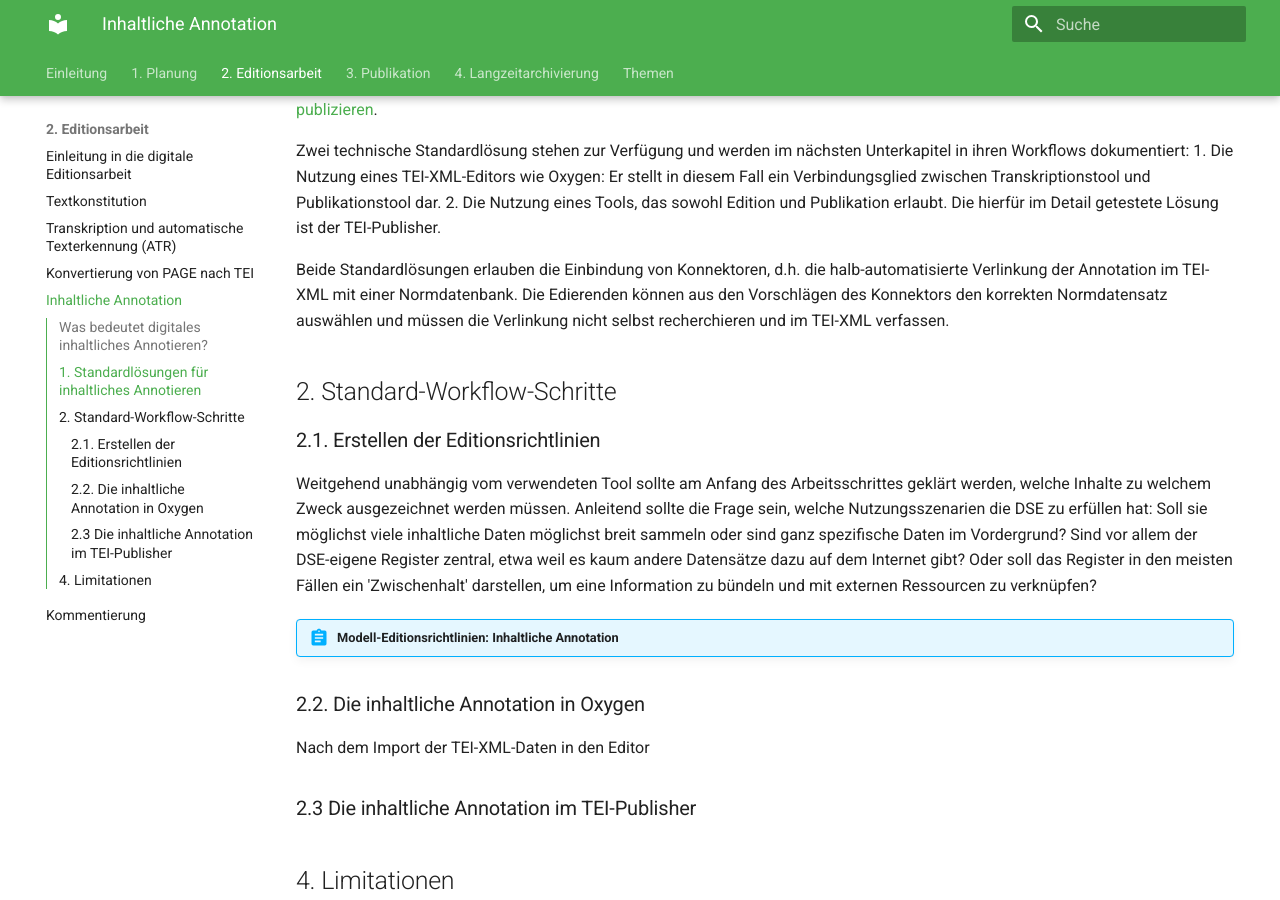
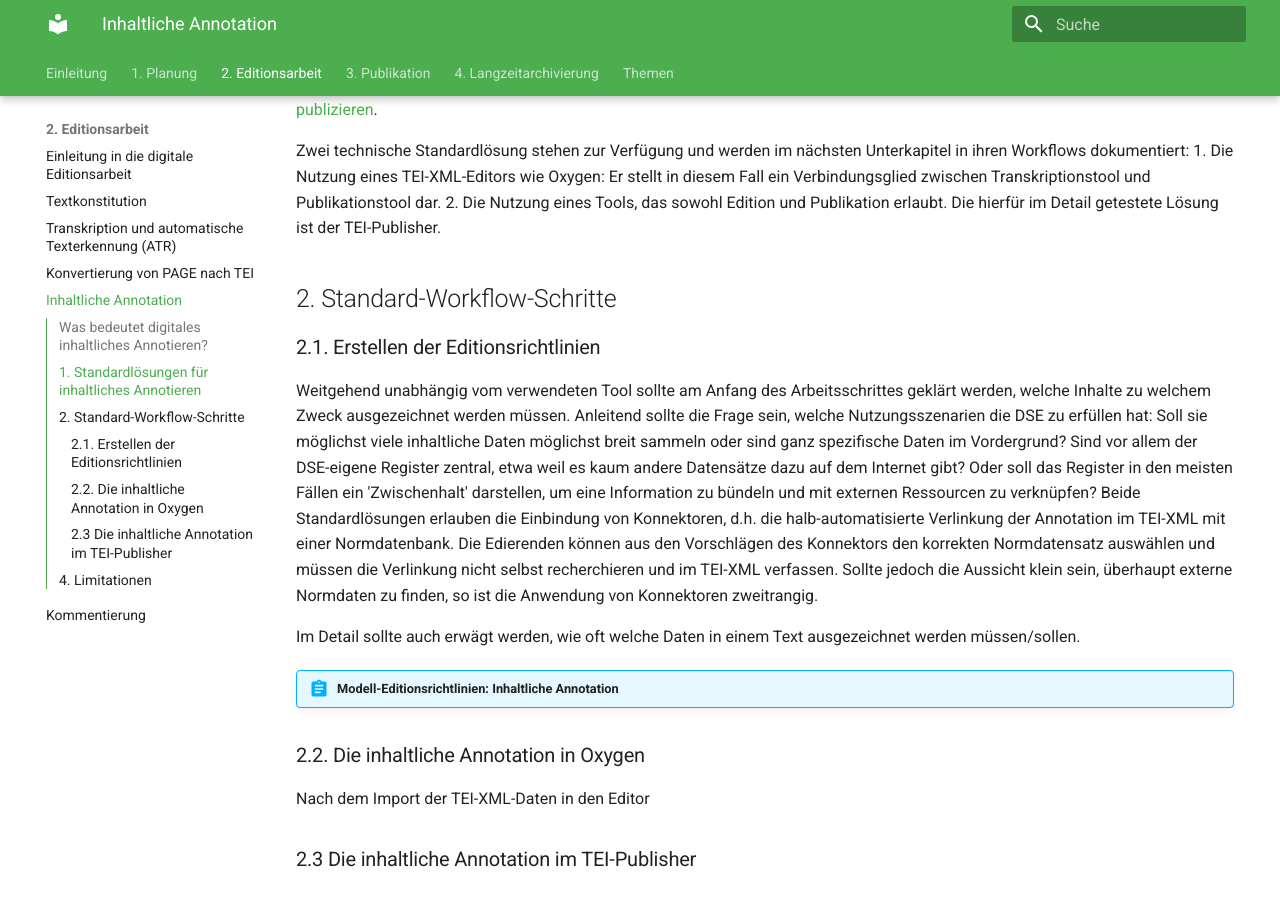
Before and after one commit to zde-uzh/proto4diged-handbook, an MkDocs documentation site: the page built from docs/2_Editionsarbeit/05_semantic_annotation.md, in a window 1280 px wide and 900 px high, scrolled down 1143 px. Built offline with MkDocs 1.6.1 and Material for MkDocs 9.7.7, drawn with Linux system fonts in a browser that asks for light colours.

Commit message:
Fortschritte in 05_semantic_annotation

```diff
--- a/docs/2_Editionsarbeit/05_semantic_annotation.md
+++ b/docs/2_Editionsarbeit/05_semantic_annotation.md
@@ -27,13 +27,14 @@
 1. Die Nutzung eines TEI-XML-Editors wie Oxygen: Er stellt in diesem Fall ein Verbindungsglied zwischen Transkriptionstool und Publikationstool dar.
 2. Die Nutzung eines Tools, das sowohl Edition und Publikation erlaubt. Die hierfür im Detail getestete Lösung ist der TEI-Publisher.
 
-Beide Standardlösungen erlauben die Einbindung von Konnektoren, d.h. die halb-automatisierte Verlinkung der Annotation im TEI-XML mit einer Normdatenbank. Die Edierenden können aus den Vorschlägen des Konnektors den korrekten Normdatensatz auswählen und müssen die Verlinkung nicht selbst recherchieren und im TEI-XML verfassen.
 
 ## 2. Standard-Workflow-Schritte
 
 ### 2.1. Erstellen der Editionsrichtlinien
 Weitgehend unabhängig vom verwendeten Tool sollte am Anfang des Arbeitsschrittes geklärt werden, welche Inhalte zu welchem Zweck ausgezeichnet werden müssen. Anleitend sollte die Frage sein, welche Nutzungsszenarien die DSE zu erfüllen hat: Soll sie möglichst viele inhaltliche Daten möglichst breit sammeln oder sind ganz spezifische Daten im Vordergrund? Sind vor allem der DSE-eigene Register zentral, etwa weil es kaum andere Datensätze dazu auf dem Internet gibt? Oder soll das Register in den meisten Fällen ein 'Zwischenhalt' darstellen, um eine Information zu bündeln und mit externen Ressourcen zu verknüpfen?
+Beide Standardlösungen erlauben die Einbindung von Konnektoren, d.h. die halb-automatisierte Verlinkung der Annotation im TEI-XML mit einer Normdatenbank. Die Edierenden können aus den Vorschlägen des Konnektors den korrekten Normdatensatz auswählen und müssen die Verlinkung nicht selbst recherchieren und im TEI-XML verfassen. Sollte jedoch die Aussicht klein sein, überhaupt externe Normdaten zu finden, so ist die Anwendung von Konnektoren zweitrangig.
 
+Im Detail sollte auch erwägt werden, wie oft welche Daten in einem Text ausgezeichnet werden müssen/sollen.
 
 !!! abstract "Modell-Editionsrichtlinien: Inhaltliche Annotation"
 
```
